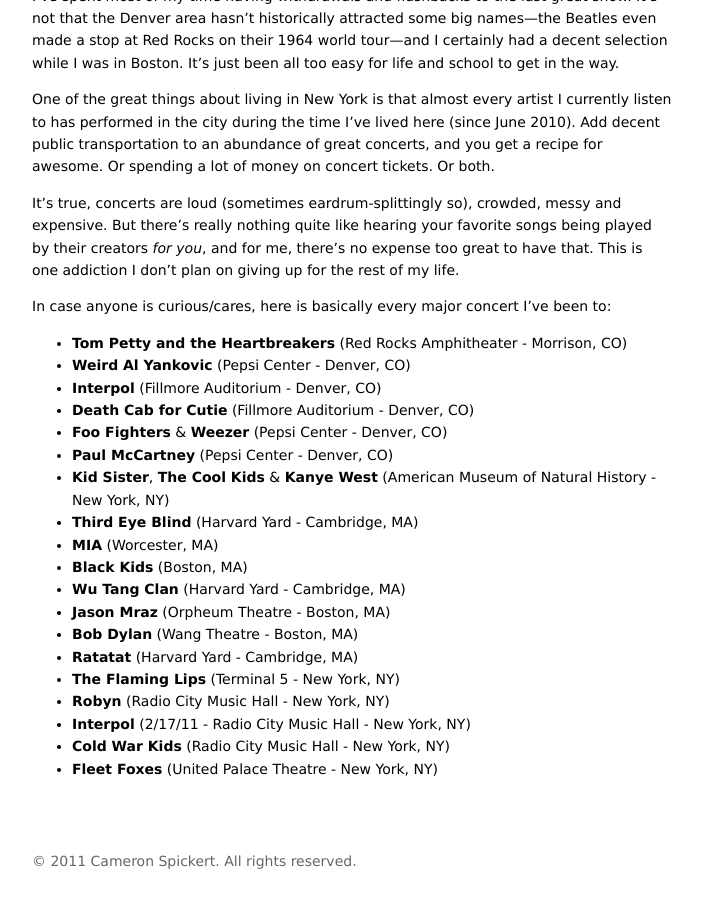
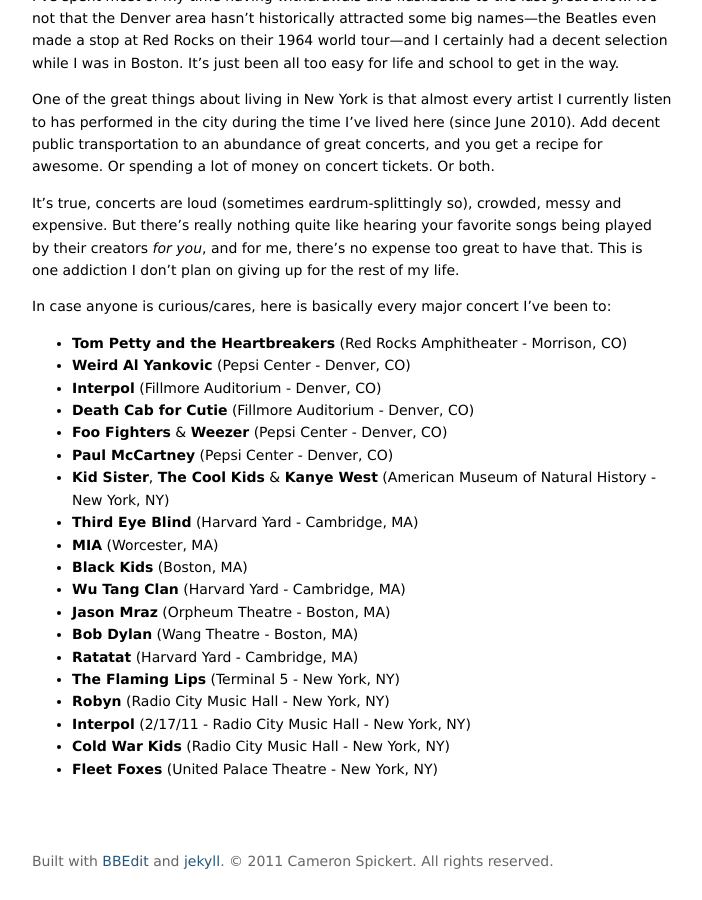
Before and after one commit to cspickert/cspickert.github.io, a Jekyll site: the page built from index.html, in a window 1280 px wide and 900 px high, scrolled down 6406 px. Shown: the whole window, without its empty margins (288-990 px from the left). Built offline with Jekyll 4.4.1, drawn with Linux system fonts in a browser that asks for light colours.

Commit message:
updated site footer

```diff
--- a/_layouts/default.html
+++ b/_layouts/default.html
@@ -17,7 +17,7 @@
 {{ content }}
 
 <footer id="footer">
-	© 2011 Cameron Spickert. All rights reserved.
+	Built with <a href="http://www.bbedit.com/">BBEdit</a> and <a href="http://github.com/mojombo/jekyll/">jekyll</a>. © 2011 Cameron Spickert. All rights reserved.
 </footer>
 </body>
 </html>
```
